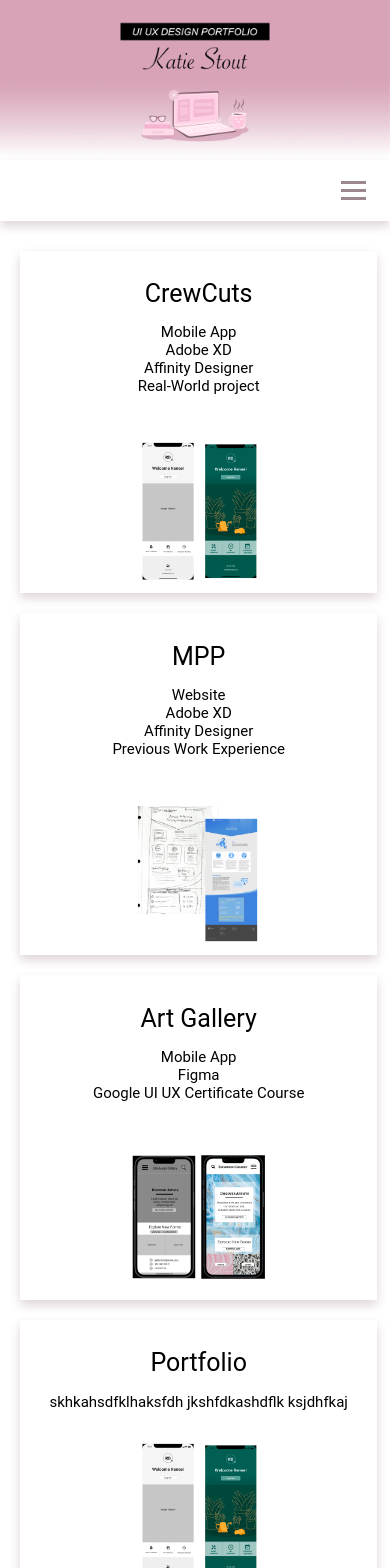
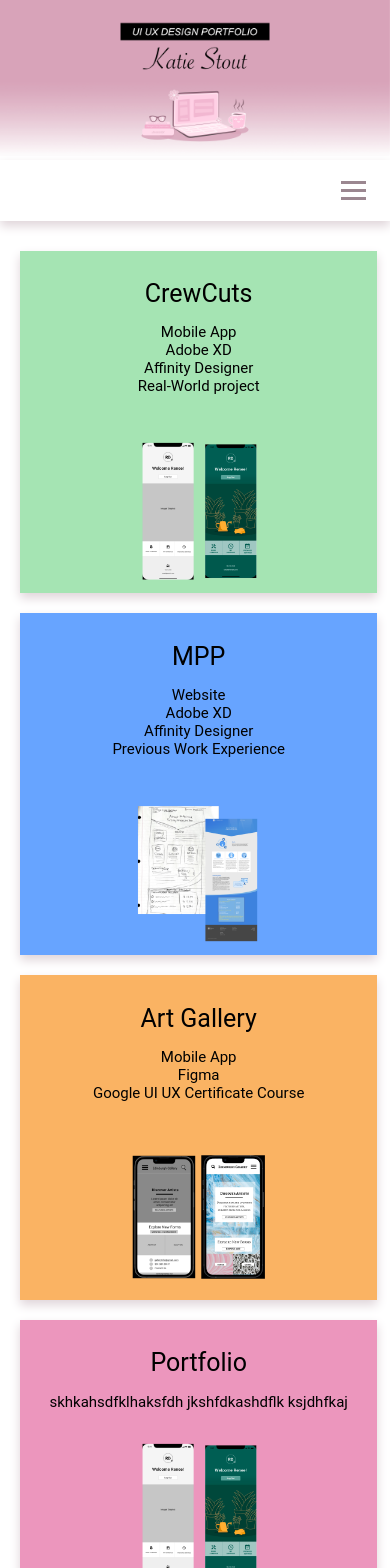
Before and after one commit to katherinestout/portfolio.stout, a React (Create React App) app in the folder portfolio/: page /work in a window 390 px wide. Shown: the top 1568 px of the page. Built offline with nearby package versions, Linux system fonts and the light colour scheme; a web font is replaced by a local one.

Commit message:
front page update

```diff
--- a/portfolio/src/global/sass/_colors.scss
+++ b/portfolio/src/global/sass/_colors.scss
@@ -6,12 +6,22 @@ $main-font-color: #9b8790;
 $mpp-light: #D1E4FF;
 $mpp-dark: #182E4E;
 
+
 $crewcuts-body: #E5FFEB;
 $portfolio-body: white;
 $artGallery-body: white;
 
-$pink: #FFDDEB;
-$alice-blue: #E1EFF6;
+$crew-cuts: #a5e4b3;
+$portfolio: #ec96bd;
+$gallery: #fab363;
+$mpp: #67a4ff;
+
+$crew-cuts-hover: #86e69b;
+$portfolio-hover: #f07eb1;
+$gallery-hover: #ffa53e;
+$mpp-hover: #3d8bff;
+
+
 $white: white;
 $opaque-white: rgba(255, 255, 255, 0.2);
 $opaque-white-1: rgba(255, 255, 255, 0.7);
--- a/portfolio/src/routes/projects/styles/mainPage.scss
+++ b/portfolio/src/routes/projects/styles/mainPage.scss
@@ -20,7 +20,7 @@
     .project {
 
         padding: 3%;
-        background-color: $white;
+        // background-color: rgb(243, 243, 243);
         margin: 10px;
         box-shadow: 0px 5px 10px $main-shadow;
 
@@ -29,6 +29,7 @@
         grid-template-rows: 1fr;
         grid-column-gap: 0px;
         grid-row-gap: 0px;
+
 
         .div1 {
             text-align: right;
@@ -77,21 +78,37 @@
 
 
     }
+    .project-1 {
+        background-color: $crew-cuts;
+        // transition: 0.5s;
+    }
+    .project-2 {
+        background-color: $mpp;
+        // transition: 0.5s;
+    }
+    .project-3 {
+        background-color: $gallery;
+        // transition: 0.5s;
+    }
+    .project-4 {
+        background-color: $portfolio;
+        // transition: 0.5s;
+    }
 
     .project-1:hover {
-        background-color: $crewcuts-body;
+        background-color: $crew-cuts-hover;
         transition: 0.5s;
     }
     .project-2:hover {
-        background-color: $mpp-light;
+        background-color: $mpp-hover;
         transition: 0.5s;
     }
     .project-3:hover {
-        background-color: $alice-blue;
+        background-color: $gallery-hover;
         transition: 0.5s;
     }
     .project-4:hover {
-        background-color: $pink;
+        background-color: $portfolio-hover;
         transition: 0.5s;
     }
 
@@ -118,7 +135,7 @@
         .project {
 
             padding: 3%;
-            background-color: $white;
+            // background-color: $white;
             margin: 10px;
             box-shadow: 0px 5px 10px $main-shadow;
 
@@ -175,22 +192,22 @@
 
         }
 
-        .project-1:hover {
-            background-color: $crewcuts-body;
-            transition: 0.5s;
-        }
-        .project-2:hover {
-            background-color: $mpp-light;
-            transition: 0.5s;
-        }
-        .project-3:hover {
-            background-color: $alice-blue;
-            transition: 0.5s;
-        }
-        .project-4:hover {
-            background-color: $pink;
-            transition: 0.5s;
-        }
+        // .project-1:hover {
+        //     background-color: $crewcuts-body;
+        //     transition: 0.5s;
+        // }
+        // .project-2:hover {
+        //     background-color: $mpp-light;
+        //     transition: 0.5s;
+        // }
+        // .project-3:hover {
+        //     background-color: $alice-blue;
+        //     transition: 0.5s;
+        // }
+        // .project-4:hover {
+        //     background-color: $pink;
+        //     transition: 0.5s;
+        // }
 
     }
 
```
